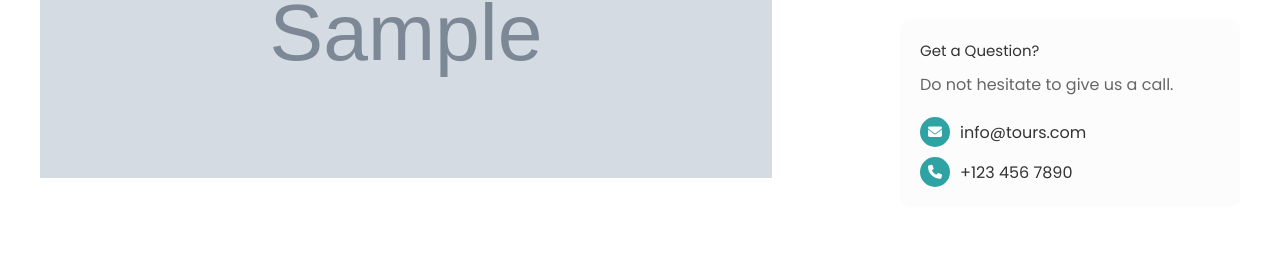
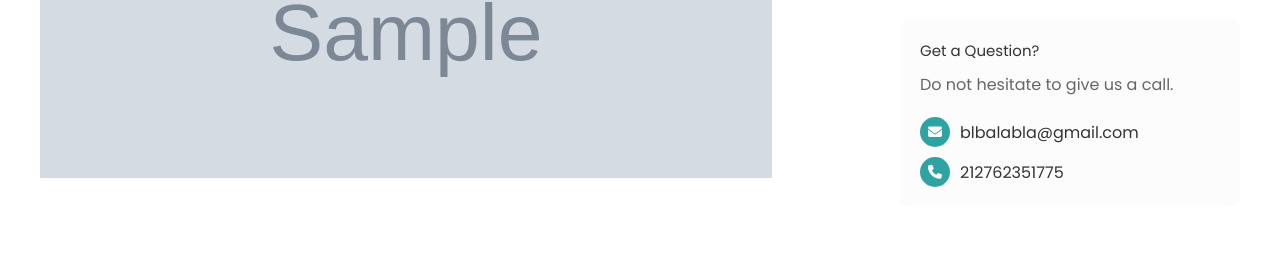
Before and after one commit to MarwaneData/MTP, a Django app: template templates/photographytour.html in a window 1280 px wide. Shown: the part 1580-1838 px from the top of the page. Run offline with Django 5.2, Linux system fonts and the light colour scheme; data comes from the database, SQL or seed files in the repository; tables that the repository leaves empty hold one stand-in row (values such as "Sample post"); the template is opened without the code that fills it: values that come from a table or form of the project are taken from there, most other values are stand-ins (such as "Sample title", 1, 10 or a date in 2020); grey boxes marked "Sample" are stand-in pictures; some libraries are stand-ins or nearby versions.

Commit message:
Update photographytour.html

```diff
--- a/templates/photographytour.html
+++ b/templates/photographytour.html
@@ -150,11 +150,11 @@
                         <div class="contact-info">
                             <div class="contact-item">
                                 <i class="fa fa-envelope"></i>
-                                <a href="mailto:info@tours.com">info@tours.com</a>
+                                <a href="mailto:{{contact_info.email}}">{{contact_info.email}}</a>
                             </div>
                             <div class="contact-item">
                                 <i class="fa fa-phone"></i>
-                                <a href="tel:+1234567890">+123 456 7890</a>
+                                <a href="tel:+{{contact_info.phone_number}}">{{contact_info.phone_number}}</a>
                             </div>
                         </div>
                     </div>
```
